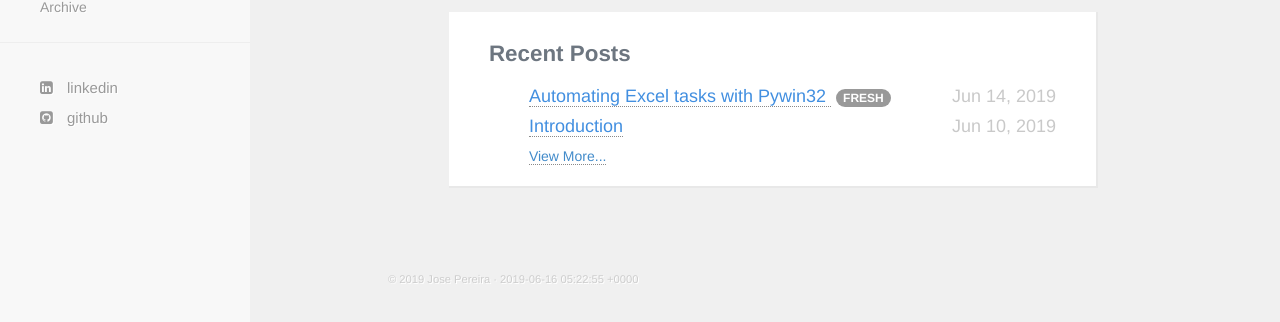
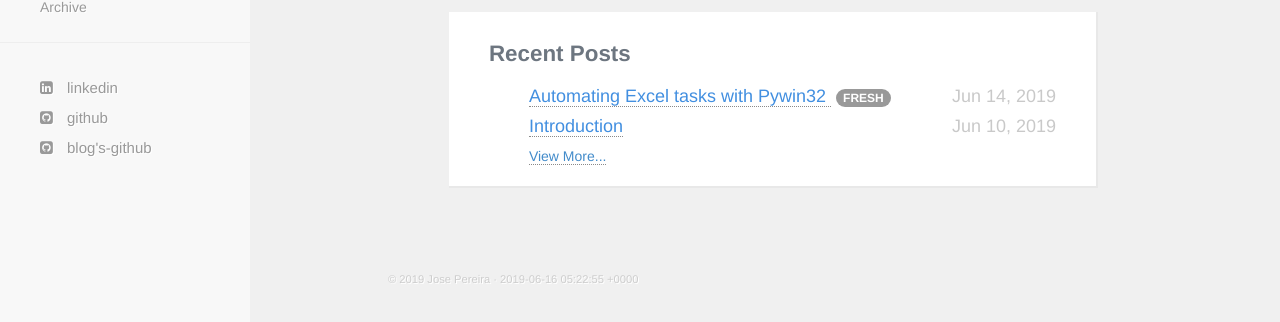
Before and after one commit to jpereiran/jpereiran.github.io, a Jekyll site: the page built from index.html, in a window 1280 px wide. Shown: the part 392-714 px from the top of the page. Built offline with Jekyll 4.4.1, drawn with Linux system fonts in a browser that asks for light colours; nearby versions of some CDN libraries.

Commit message:
Update navigation.html

```diff
--- a/_includes/navigation.html
+++ b/_includes/navigation.html
@@ -37,6 +37,7 @@
     <div id="social-wrapper">
       <li> <a href="{{ site.linkedin }}"><i class="fa fa-linkedin-square"></i> linkedin</a> </li>
       <li> <a href="{{ site.github }}"><i class="fa fa-github-square"></i> github</a> </li>
+      <li> <a href="{{ site.blog-github }}"><i class="fa fa-github-square"></i> blog's-github</a> </li>
     </div>
   </ul>
 </div>
```
